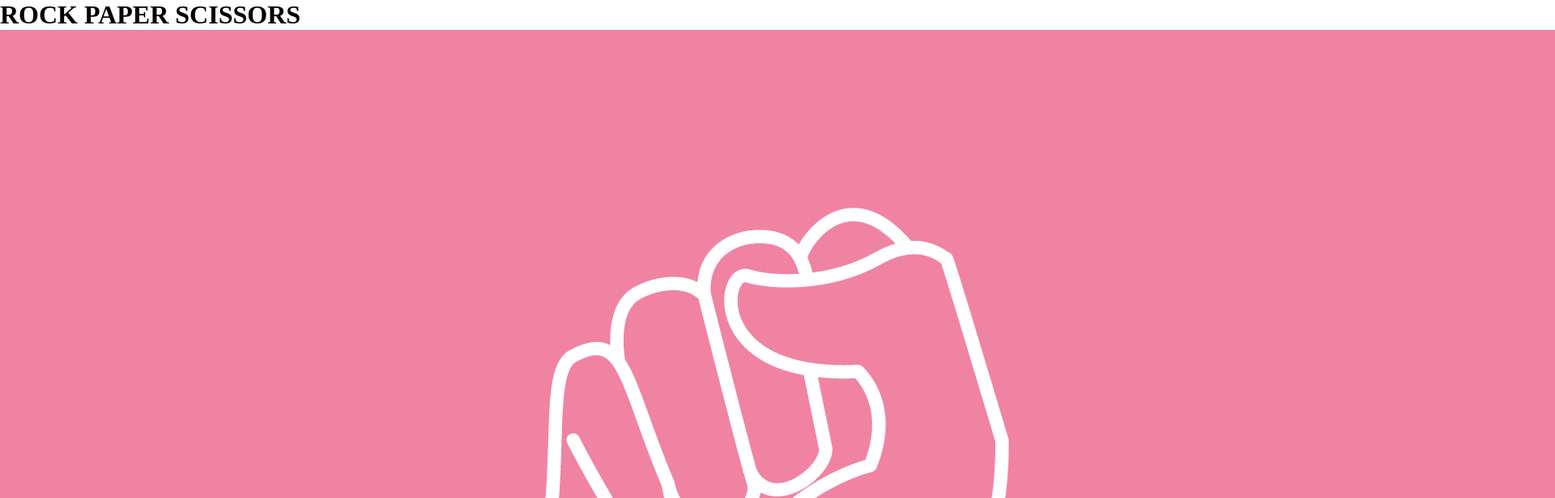
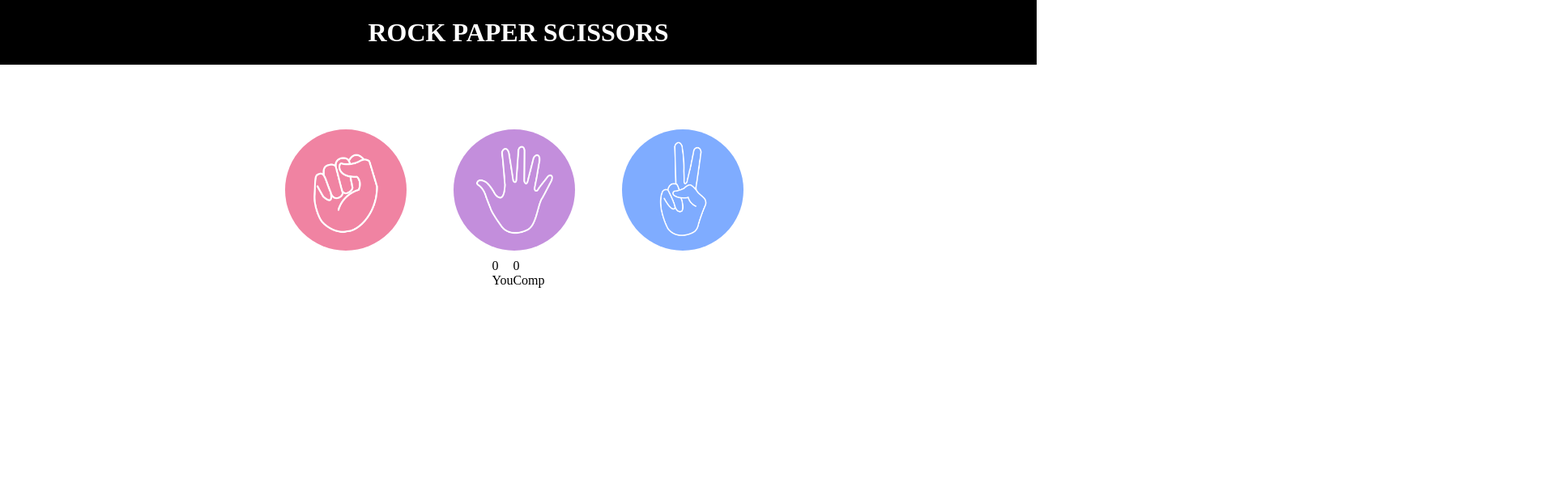
Before and after one commit to Afzal74/RockPaperScissor, a plain HTML site: page index.html in a window 1280 px wide. Shown: the top 616 px of the page at 81% size, 1920 px wide, since content can reach past the window. Drawn offline with Linux system fonts and the light colour scheme.

Commit message:
Styling  is done

```diff
--- a/styles.css
+++ b/styles.css
@@ -2,3 +2,47 @@
     margin: 0;
     padding: 0 ;
 }
+
+h1{
+    background-color: black;
+    color:white;
+    height: 5rem;
+    text-align: center;
+    line-height: 5rem;
+}
+
+
+.choice{
+    height: 160px;
+    width: 160px;
+}
+
+img{
+    height: 150px;
+    width: 150px;
+    object-fit: cover;
+    border-radius: 50%;
+}
+
+.choices{
+    display: flex;
+    justify-content: center;
+    align-items: center;
+    gap: 3rem;
+    margin-top: 5rem;
+}
+
+.choice:hover{
+    cursor: pointer;
+    background-color: black;
+    display: flex;
+    justify-content: center;
+    align-items: center;
+    border-radius: 50%;
+}
+
+.scoreboard{
+    display: flex;
+    justify-content: center;
+    align-items: center;
+}
```
